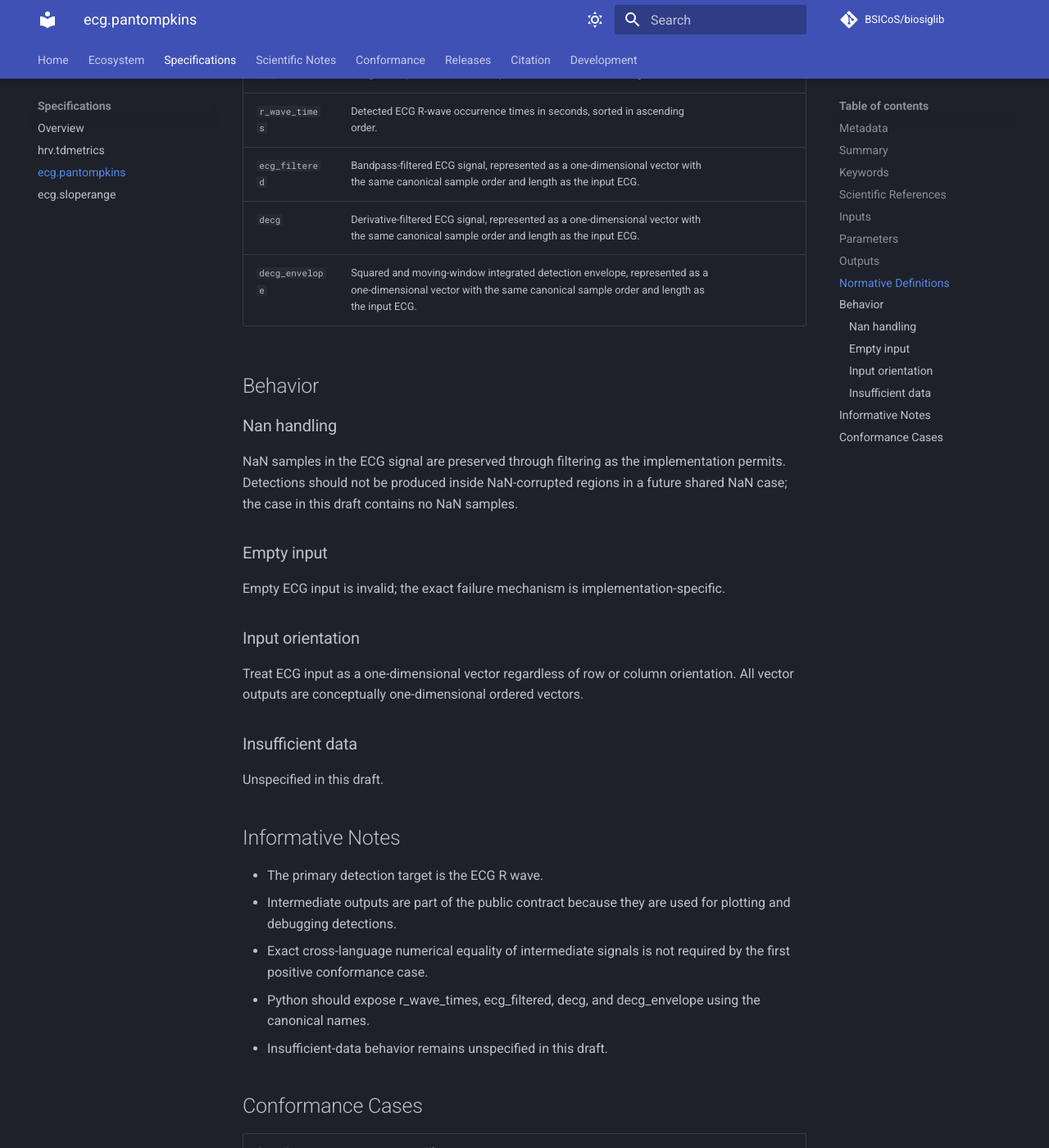
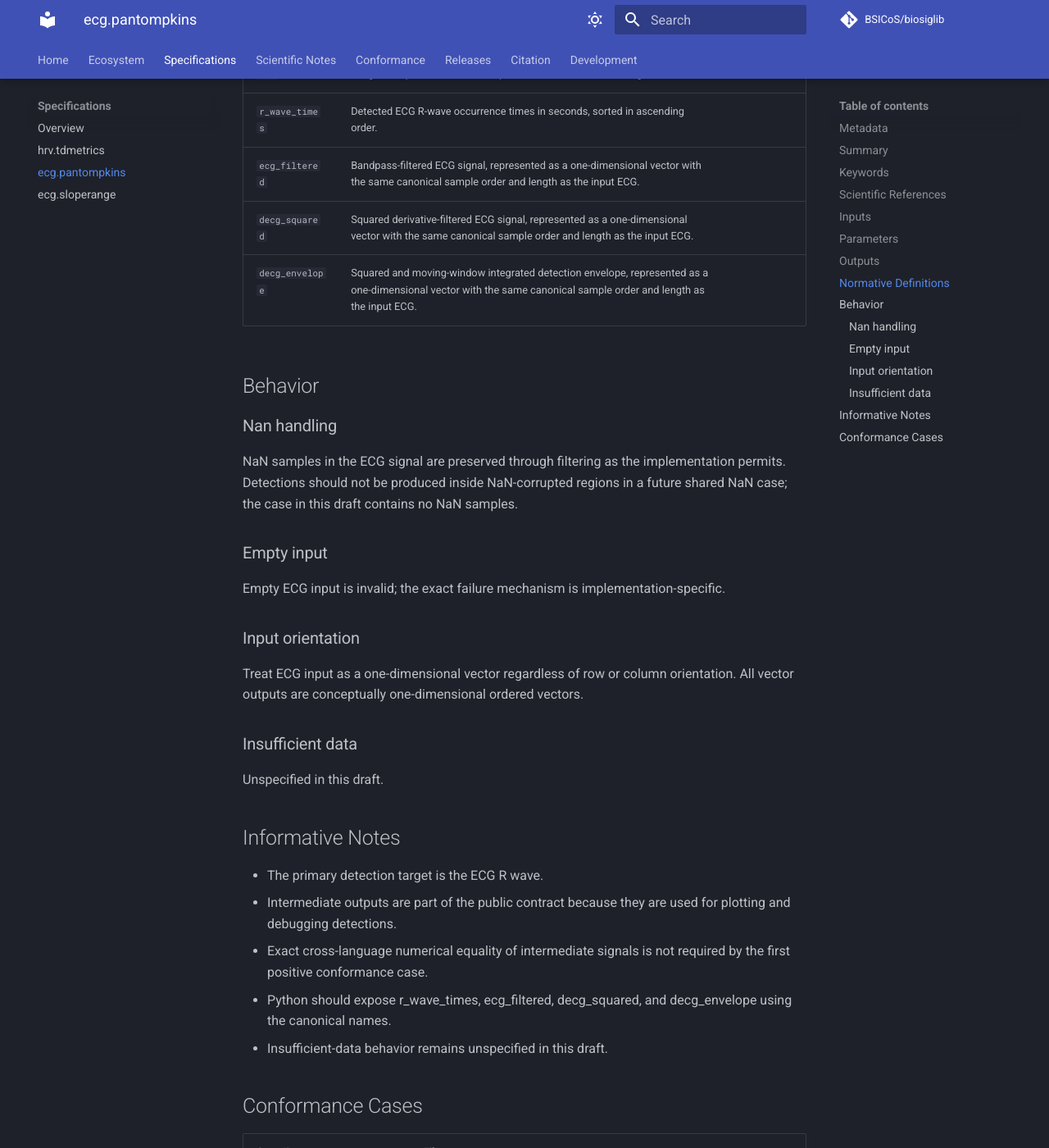
Before and after one commit to BSICoS/biosiglib, an MkDocs documentation site: the page built from docs/generated/specifications/ecg.pantompkins.md, in a window 1280 px wide and 1400 px high, scrolled down 2312 px. Shown: the whole window at 82% size. Built offline with MkDocs 1.6.1 and Material for MkDocs 9.7.7, drawn with Linux system fonts in a browser that asks for light colours; comment, search, counter and statistics services are not loaded; some of the changed text lies outside the part shown.

Commit message:
fix pantompkins squared derivative contract

```diff
--- a/docs/generated/specifications/ecg.pantompkins.md
+++ b/docs/generated/specifications/ecg.pantompkins.md
@@ -51,7 +51,7 @@ This Pan-Tompkins-style detector is implemented in Biosigmat using bandpass filt
 | --- | --- | --- | --- |
 | `r_wave_times` | real_vector | vector | s |
 | `ecg_filtered` | real_vector | vector | a.u. |
-| `decg` | real_vector | vector | a.u. |
+| `decg_squared` | real_vector | vector | a.u.^2 |
 | `decg_envelope` | real_vector | vector | a.u.^2 |
 
 ## Normative Definitions
@@ -61,7 +61,7 @@ This Pan-Tompkins-style detector is implemented in Biosigmat using bandpass filt
 | `detection_chain` | Apply bandpass filtering, derivative filtering, squaring, moving-window integration, peak detection, and peak refinement to the ECG signal. |  |
 | `r_wave_times` | Detected ECG R-wave occurrence times in seconds, sorted in ascending order. |  |
 | `ecg_filtered` | Bandpass-filtered ECG signal, represented as a one-dimensional vector with the same canonical sample order and length as the input ECG. |  |
-| `decg` | Derivative-filtered ECG signal, represented as a one-dimensional vector with the same canonical sample order and length as the input ECG. |  |
+| `decg_squared` | Squared derivative-filtered ECG signal, represented as a one-dimensional vector with the same canonical sample order and length as the input ECG. |  |
 | `decg_envelope` | Squared and moving-window integrated detection envelope, represented as a one-dimensional vector with the same canonical sample order and length as the input ECG. |  |
 
 ## Behavior
@@ -87,7 +87,7 @@ Unspecified in this draft.
 * The primary detection target is the ECG R wave.
 * Intermediate outputs are part of the public contract because they are used for plotting and debugging detections.
 * Exact cross-language numerical equality of intermediate signals is not required by the first positive conformance case.
-* Python should expose r_wave_times, ecg_filtered, decg, and decg_envelope using the canonical names.
+* Python should expose r_wave_times, ecg_filtered, decg_squared, and decg_envelope using the canonical names.
 * Insufficient-data behavior remains unspecified in this draft.
 
 ## Conformance Cases
```
Also changed, not shown: CHANGELOG.md (+5 -1 lines), 1 other file.
